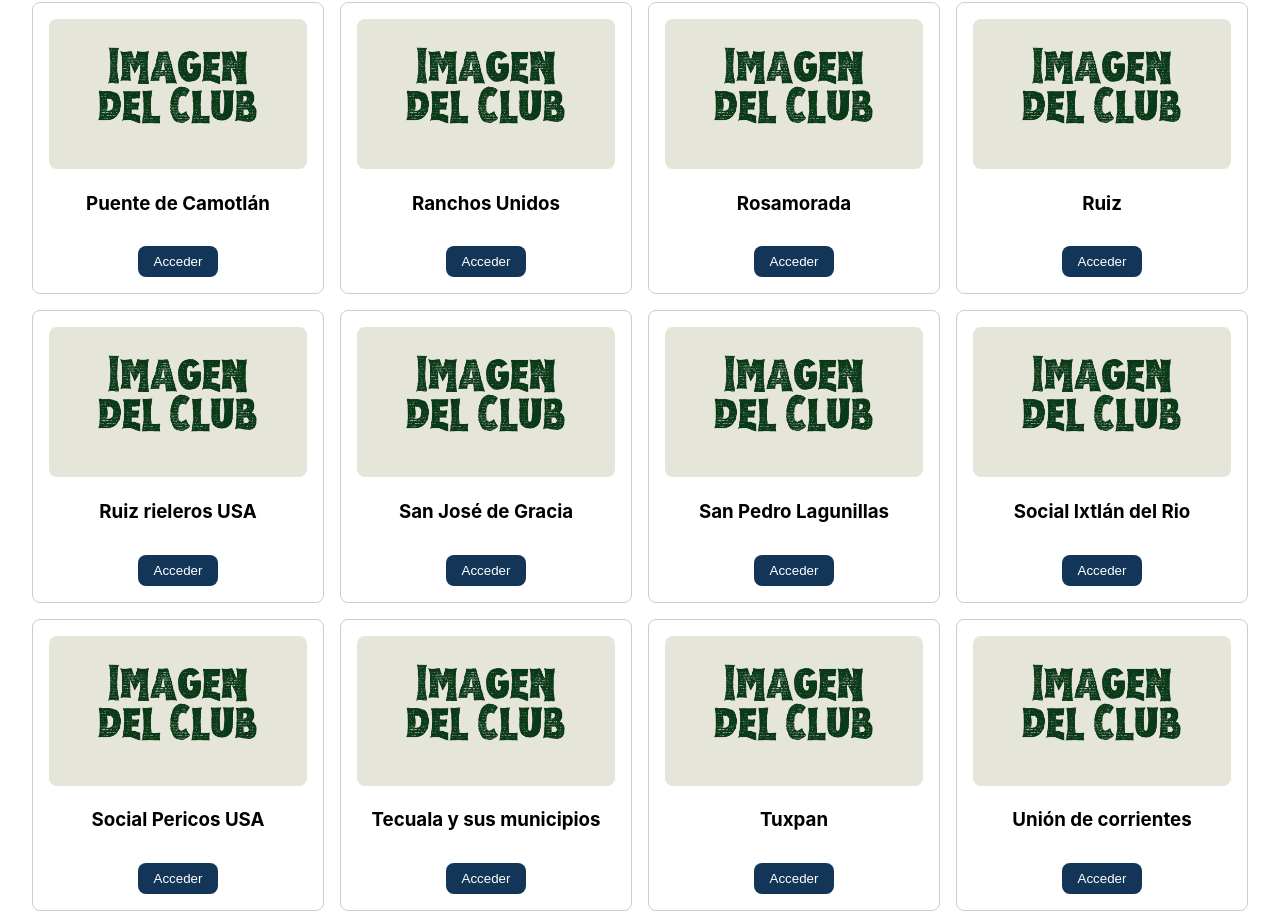
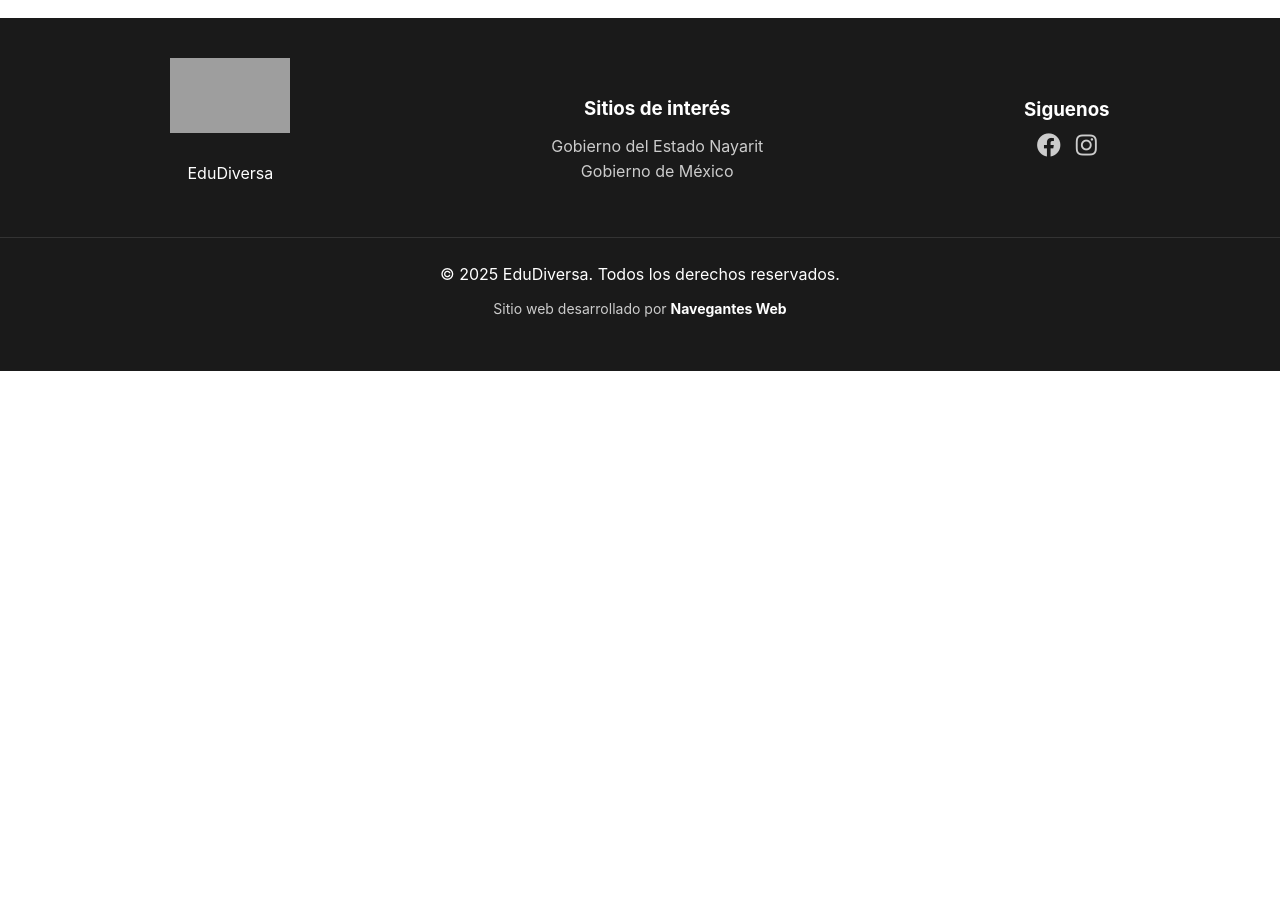
Before and after one commit to KelGut13/Hackaton, a React (Create React App) app: page /es/cursos in a window 1280 px wide. Shown: the part 1139-2052 px from the top of the page. After the commit the page ends 1510 px from the top, so only its background shows below. Built offline with nearby package versions, Linux system fonts and the light colour scheme; grey boxes are pictures that could not be loaded.

Commit message:
Se eliminan clubs

```diff
--- a/src/data/clubesData.js
+++ b/src/data/clubesData.js
@@ -80,206 +80,6 @@ const clubesData = [
       telefono: "",
       imagen: require("../imagenes/Clubs/Club1.png"),
     },
-    {
-      id: 11,
-      nombre: "Mi querido San Juan",
-      presidente: "",
-      correo: "",
-      telefono: "",
-      imagen: require("../imagenes/Clubs/Club1.png"),
-    },
-    {
-      id: 12,
-      nombre: "Orgullosamente Bahía",
-      presidente: "",
-      correo: "",
-      telefono: "",
-      imagen: require("../imagenes/Clubs/Club1.png"),
-    },
-    {
-      id: 13,
-      nombre: "Puente de Camotlán",
-      presidente: "",
-      correo: "",
-      telefono: "",
-      imagen: require("../imagenes/Clubs/Club1.png"),
-    },
-    {
-      id: 14,
-      nombre: "Ranchos Unidos",
-      presidente: "",
-      correo: "",
-      telefono: "",
-      imagen: require("../imagenes/Clubs/Club1.png"),
-    },
-    {
-      id: 15,
-      nombre: "Rosamorada",
-      presidente: "",
-      correo: "",
-      telefono: "",
-      imagen: require("../imagenes/Clubs/Club1.png"),
-    },
-    {
-      id: 16,
-      nombre: "Ruiz",
-      presidente: "",
-      correo: "",
-      telefono: "",
-      imagen: require("../imagenes/Clubs/Club1.png"),
-    },
-    {
-      id: 17,
-      nombre: "Ruiz rieleros USA",
-      presidente: "",
-      correo: "",
-      telefono: "",
-      imagen: require("../imagenes/Clubs/Club1.png"),
-    },
-    {
-      id: 18,
-      nombre: "San José de Gracia",
-      presidente: "",
-      correo: "",
-      telefono: "",
-      imagen: require("../imagenes/Clubs/Club1.png"),
-    },
-    {
-      id: 19,
-      nombre: "San Pedro Lagunillas",
-      presidente: "",
-      correo: "",
-      telefono: "",
-      imagen: require("../imagenes/Clubs/Club1.png"),
-    },
-    {
-      id: 20,
-      nombre: "Social Ixtlán del Rio",
-      presidente: "",
-      correo: "",
-      telefono: "",
-      imagen: require("../imagenes/Clubs/Club1.png"),
-    },
-    {
-      id: 21,
-      nombre: "Social Pericos USA",
-      presidente: "",
-      correo: "",
-      telefono: "",
-      imagen: require("../imagenes/Clubs/Club1.png"),
-    },
-    {
-      id: 22,
-      nombre: "Tecuala y sus municipios",
-      presidente: "",
-      correo: "",
-      telefono: "",
-      imagen: require("../imagenes/Clubs/Club1.png"),
-    },
-    {
-      id: 23,
-      nombre: "Tuxpan",
-      presidente: "",
-      correo: "",
-      telefono: "",
-      imagen: require("../imagenes/Clubs/Club1.png"),
-    },
-    {
-      id: 24,
-      nombre: "Unión de corrientes",
-      presidente: "",
-      correo: "",
-      telefono: "",
-      imagen: require("../imagenes/Clubs/Club1.png"),
-    },
-    {
-      id: 25,
-      nombre: "Unidos por Tetitlan",
-      presidente: "",
-      correo: "",
-      telefono: "",
-      imagen: require("../imagenes/Clubs/Club1.png"),
-    },
-    {
-      id: 26,
-      nombre: "Unidos por un Sayulita mejor",
-      presidente: "",
-      correo: "",
-      telefono: "",
-      imagen: require("../imagenes/Clubs/Club1.png"),
-    },
-    {
-      id: 27,
-      nombre: "Xalisco",
-      presidente: "",
-      correo: "",
-      telefono: "",
-      imagen: require("../imagenes/Clubs/Club1.png"),
-    },
-    {
-      id: 28,
-      nombre: "Yago",
-      presidente: "",
-      correo: "",
-      telefono: "",
-      imagen: require("../imagenes/Clubs/Club1.png"),
-    },
-    {
-      id: 29,
-      nombre: "Unidos por siempre Tepic",
-      presidente: "",
-      correo: "",
-      telefono: "",
-      imagen: require("../imagenes/Clubs/Club1.png"),
-    },
-    {
-      id: 30,
-      nombre: "Adrián Maldonado",
-      presidente: "",
-      correo: "",
-      telefono: "",
-      imagen: require("../imagenes/Clubs/Club1.png"),
-    },
-    {
-      id: 31,
-      nombre: "Griselda Velázquez",
-      presidente: "",
-      correo: "",
-      telefono: "",
-      imagen: require("../imagenes/Clubs/Club1.png"),
-    },
-    {
-      id: 32,
-      nombre: "Jaime López",
-      presidente: "",
-      correo: "",
-      telefono: "",
-      imagen: require("../imagenes/Clubs/Club1.png"),
-    },
-    {
-      id: 33,
-      nombre: "Obdulio Mota",
-      presidente: "",
-      correo: "",
-      telefono: "",
-      imagen: require("../imagenes/Clubs/Club1.png"),
-    },
-    {
-      id: 34,
-      nombre: "Paloma de Tlaxca",
-      presidente: "",
-      correo: "",
-      telefono: "",
-      imagen: require("../imagenes/Clubs/Club1.png"),
-    },
-    {
-      id: 35,
-      nombre: "Onofre Silva",
-      presidente: "",
-      correo: "",
-      telefono: "",
-      imagen: require("../imagenes/Clubs/Club1.png"),
-    },
   ];
 
   export default clubesData;
```
